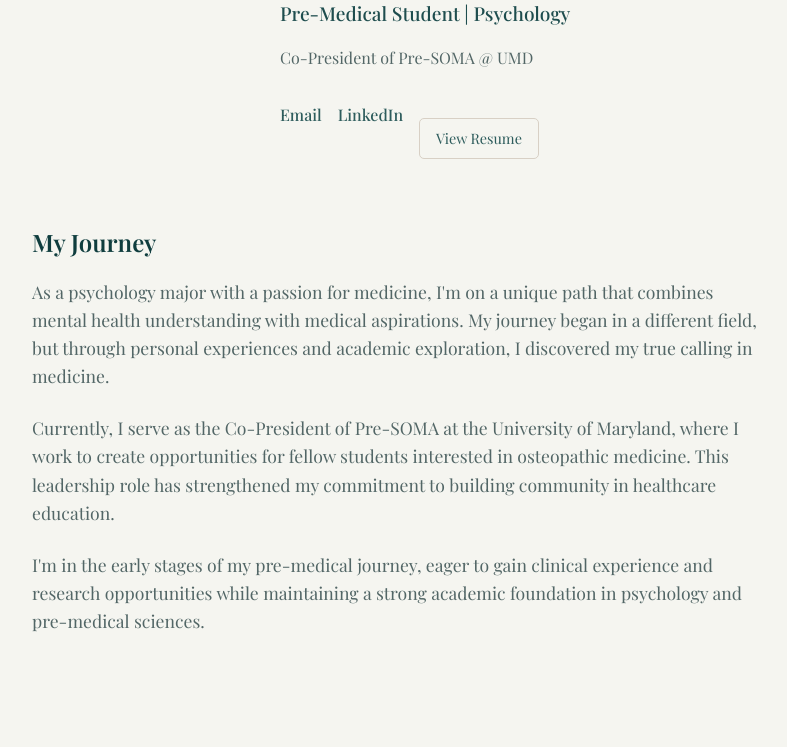
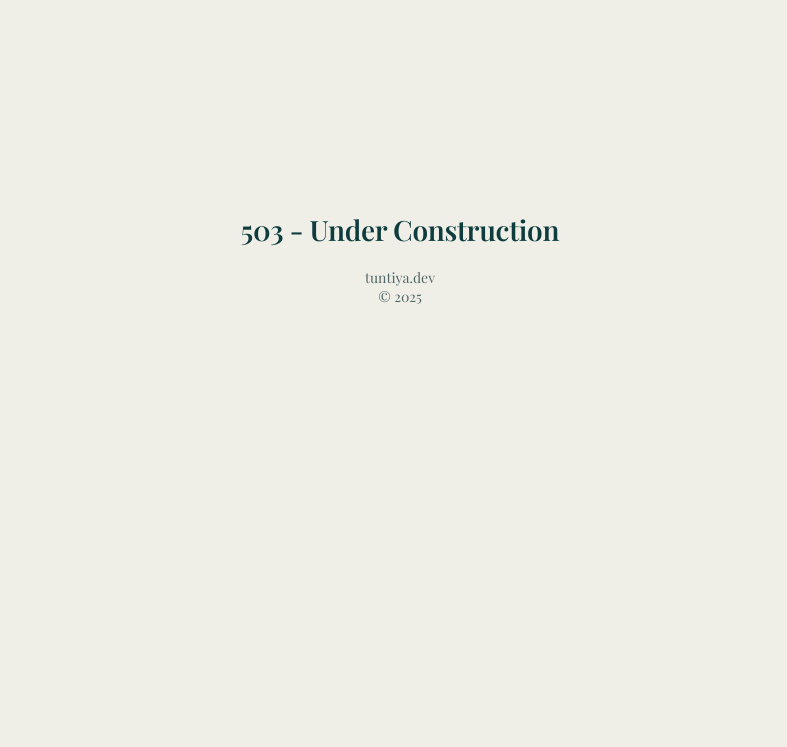
Before and after one commit to kle1man/kle1man.github.io, a plain HTML site: page index.html in a window 1280 px wide. Shown: the part 138-885 px from the top of the page, without its empty margins (240-1027 px from the left). After the commit the page ends 800 px from the top, so only its background shows below. Drawn offline with nearby package versions, Linux system fonts and the light colour scheme.

Commit message:
Removed main website content, added splash page for the time being

```diff
--- a/index.html
+++ b/index.html
@@ -2,177 +2,25 @@
 <html lang="en">
     <head>
         <meta charset="UTF-8" />
-        <meta name="viewport" content="width=device-width, initial-scale=1.0" />
-        <title>Alexander Kleiman</title>
-        <style>
-            @import url('https://fonts.googleapis.com/css2?family=Playfair+Display:wght@400;500;600&display=swap');
-
-            :root {
-                --background: #F5F5F0;
-                --section-bg: #EFEFE8;
-                --header: #0F3D3E;
-                --title: #1E4D4E;
-                --description: #526666;
-                --accent: #2D5C5C;
-                --accent-hover: #1E4D4E;
-                --accent-shadow: rgba(15, 61, 62, 0.1);
-                --secondary: #D8D0C5;
-                --border: #D8D0C5;
-            }
-
-            * {
-                margin: 0;
-                padding: 0;
-                box-sizing: border-box;
-            }
-
-            body {
-                font-family: "Playfair Display", serif;
-                background-color: var(--background);
-                color: var(--description);
-                line-height: 1.6;
-                min-height: 100vh;
-            }
-
-            .container {
-                max-width: 800px;
-                margin: 0 auto;
-                padding: 4rem 2rem;
-            }
-
-            .intro {
-                display: flex;
-                align-items: center;
-                gap: 3rem;
-                margin-bottom: 4rem;
-            }
-
-            .profile-image {
-                width: 200px;
-                height: 200px;
-                border-radius: 50%;
-                overflow: hidden;
-                flex-shrink: 0;
-            }
-
-            .profile-image img {
-                width: 100%;
-                height: 100%;
-                object-fit: cover;
-            }
-
-            .intro-text h1 {
-                color: var(--header);
-                font-size: 2.5rem;
-                font-weight: 600;
-                margin-bottom: 0.5rem;
-            }
-
-            .intro-text h2 {
-                color: var(--title);
-                font-size: 1.2rem;
-                font-weight: 500;
-                margin-bottom: 1rem;
-            }
-
-            .story {
-                margin-bottom: 3rem;
-                font-size: 1.1rem;
-            }
-
-            .story h3 {
-                color: var(--header);
-                font-size: 1.5rem;
-                margin-bottom: 1rem;
-            }
-
-            .story p {
-                margin-bottom: 1.5rem;
-            }
-
-            .links {
-                display: flex;
-                gap: 1rem;
-                justify-content: flex-start;
-                margin-top: 2rem;
-            }
-
-            .link {
-                color: var(--accent);
-                text-decoration: none;
-                font-weight: 500;
-                transition: color 0.3s ease;
-            }
-
-            .link:hover {
-                color: var(--accent-hover);
-            }
-
-            .resume-link {
-                display: inline-block;
-                margin-top: 1rem;
-                padding: 0.5rem 1rem;
-                border: 1px solid var(--border);
-                border-radius: 5px;
-                text-decoration: none;
-                color: var(--accent);
-                font-size: 0.9rem;
-                transition: all 0.3s ease;
-            }
-
-            .resume-link:hover {
-                background-color: var(--section-bg);
-                transform: translateY(-2px);
-            }
-
-            @media (max-width: 768px) {
-                .intro {
-                    flex-direction: column;
-                    text-align: center;
-                    gap: 1.5rem;
-                }
-
-                .profile-image {
-                    width: 150px;
-                    height: 150px;
-                }
-
-                .links {
-                    justify-content: center;
-                }
-            }
-        </style>
+        <meta http-equiv="X-UA-Compatible" content="IE=edge" />
+        <meta
+            name="viewport"
+            content="width=device-width, initial-scale=1.0"
+        />
+        <title>Site Under Development</title>
+        <link rel="stylesheet" href="style.css" />
+        <link rel="stylesheet" href="mediaqueries.css" />
     </head>
     <body>
-        <div class="container">
-            <section class="intro">
-                <div class="profile-image">
-                    <img src="assets/pfp.jpeg" alt="Alexander Kleiman" />
+        <div class="mobile">
+            <div class="content">
+                <div class="rounded-container">
+                    <div class="error-title">503 - Under Construction</div>
                 </div>
-                <div class="intro-text">
-                    <h1>Alexander Kleiman</h1>
-                    <h2>Pre-Medical Student | Psychology</h2>
-                    <p>Co-President of Pre-SOMA @ UMD</p>
-                    <div class="links">
-                        <a href="#" class="link">Email</a>
-                        <a href="#" class="link">LinkedIn</a>
-                        <a href="#" class="resume-link">View Resume</a>
-                    </div>
-                </div>
-            </section>
-
-            <section class="story">
-                <h3>My Journey</h3>
-                <p>
-                    As a psychology major with a passion for medicine, I'm on a unique path that combines mental health understanding with medical aspirations. My journey began in a different field, but through personal experiences and academic exploration, I discovered my true calling in medicine.
-                </p>
-                <p>
-                    Currently, I serve as the Co-President of Pre-SOMA at the University of Maryland, where I work to create opportunities for fellow students interested in osteopathic medicine. This leadership role has strengthened my commitment to building community in healthcare education.
-                </p>
-                <p>
-                    I'm in the early stages of my pre-medical journey, eager to gain clinical experience and research opportunities while maintaining a strong academic foundation in psychology and pre-medical sciences.
-                </p>
-            </section>
+                <footer>
+                    <p>tuntiya.dev<br />&copy; 2025</p>
+                </footer>
+            </div>
         </div>
     </body>
 </html>
--- /dev/null
+++ b/mediaqueries.css
@@ -0,0 +1,19 @@
+@media (min-width: 450px) {
+    .mobile {
+        position: absolute;
+        top: 50%;
+        left: 50%;
+        transform: translate(-50%, -50%);
+    }
+}
+
+@media (max-width: 449px) {
+    .mobile {
+        position: absolute;
+        top: 50%;
+        left: 50%;
+        transform: translate(-50%, -50%);
+        min-height: auto;
+        padding: 20px;
+    }
+}
--- /dev/null
+++ b/style.css
@@ -0,0 +1,72 @@
+@import url('https://fonts.googleapis.com/css2?family=Playfair+Display:wght@400;500;600&display=swap');
+
+:root {
+    --background: #F5F5F0;
+    --section-bg: #EFEFE8;
+    --header: #0F3D3E;
+    --title: #1E4D4E;
+    --description: #526666;
+}
+
+body,
+html {
+    margin: 0;
+    padding: 0;
+    height: 100vh;
+    align-items: center;
+    background-color: var(--section-bg);
+}
+
+body {
+    font-family: "Playfair Display", serif;
+}
+
+html {
+    scroll-behavior: smooth;
+}
+
+.mobile {
+    width: 100%;
+    background-color: var(--section-bg);
+    padding: 20px;
+    box-sizing: border-box;
+}
+
+.content {
+    display: flex;
+    flex-direction: column;
+    align-items: center;
+    text-align: center;
+    width: 100%;
+    background-color: var(--section-bg);
+    max-width: 500px;
+    margin: 0 auto;
+}
+
+.rounded-container {
+    width: 100%;
+    padding: 6px 0;
+    border-radius: 10px;
+    background-color: var(--section-bg);
+    margin: 0;
+}
+
+.error-title {
+    font-family: 'Playfair Display', serif;
+    font-size: 1.75rem;
+    font-weight: 600;
+    letter-spacing: -0.01em;
+    color: var(--header);
+    user-select: none;
+    -webkit-user-select: none;
+    margin-top: 0px;
+}
+
+footer {
+    font-family: 'Playfair Display', serif;
+    font-size: 0.875rem;
+    font-weight: 400;
+    color: var(--description);
+    user-select: none;
+    -webkit-user-select: none;
+}
```
